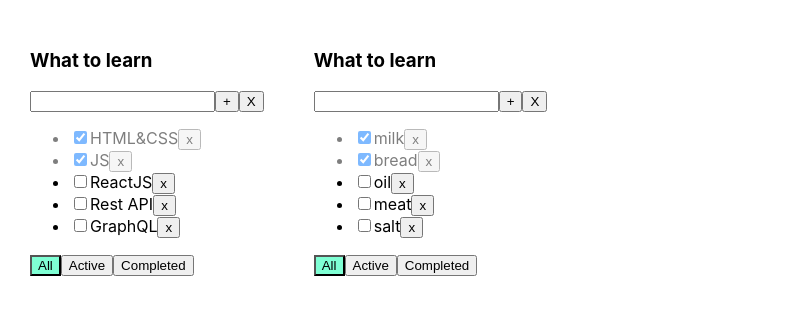
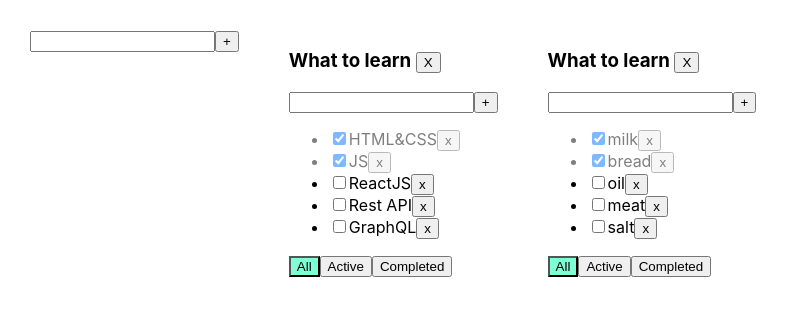
Before and after one commit to marodi-mykhailo/ToDoList-React, a React (Create React App) app: page / in a window 1280 px wide. Shown: the top 316 px of the page, without its empty margins (0-789 px from the left). Built offline with nearby package versions, Linux system fonts and the light colour scheme.

Commit message:
added AddTodoList functions

```diff
--- /dev/null
+++ b/src/AddItemForm.tsx
@@ -0,0 +1,45 @@
+import React, {ChangeEvent, KeyboardEvent, useState} from "react";
+
+type AddItemFormPropsType = {
+    addItem: (title: string) => void
+}
+
+function AddItemForm(props: AddItemFormPropsType) {
+    let [itemName, setItemName] = useState("")
+    let [error, setError] = useState<string | null>(null)
+
+    const onItemNameChanged = (e: ChangeEvent<HTMLInputElement>) => {
+        setItemName(e.currentTarget.value)
+        setError(null)
+    }
+    const onAddItemKeyPressed = (e: KeyboardEvent<HTMLInputElement>) => {
+        setError(null);
+        if (e.charCode === 13) {
+            addItem();
+        }
+    }
+
+    const addItem = () => {
+        if (itemName.trim()) {
+            props.addItem(itemName.trim());
+            setItemName("");
+        } else {
+            setError('Title is required');
+        }
+
+    }
+    return (
+        <div>
+            <input value={itemName}
+                   onChange={onItemNameChanged}
+                   onKeyPress={onAddItemKeyPressed}
+                   className={error ? 'error' : ''}
+            />
+            <button onClick={addItem}>+</button>
+            {error && <div className="error-message">{error}</div>}
+
+        </div>
+    )
+}
+
+export default AddItemForm;
--- a/src/App.tsx
+++ b/src/App.tsx
@@ -2,6 +2,7 @@
 import './App.css';
 import {TaskType, Todolist} from './Todolist';
 import {v1} from 'uuid';
+import AddItemForm from "./AddItemForm";
 
 export type FilterValuesType = "all" | "active" | "completed";
 
@@ -29,11 +30,24 @@
         setTasks({...tasksObj});
     }
     function removeTodoList(todoListId:string) {
-        setTodoLists(todolists.filter(t => t.id != todoListId))
+        setTodoLists(todolists.filter(t => t.id !== todoListId))
 
         delete tasksObj[todoListId]
 
         setTasks({...tasksObj})
+    }
+
+    function addTodoList(title:string) {
+        let newTodoListID = v1()
+        let newTodoList: TodoListType = {
+            id: newTodoListID,
+            title: title,
+            filter: "all"
+        };
+        setTodoLists([...todolists, newTodoList])
+        setTasks({
+            ...tasksObj, [newTodoListID]: []
+        })
     }
 
     function addTask(title: string, todoListId: string) {
@@ -98,6 +112,7 @@
 
     return (
         <div className="App">
+            <AddItemForm addItem={addTodoList}/>
             {todolists.map(tl => {
                 let allTodolistTasks = tasksObj[tl.id];
                 let tasksForTodolist = allTodolistTasks;
--- a/src/Todolist.tsx
+++ b/src/Todolist.tsx
@@ -1,5 +1,6 @@
 import React, {ChangeEvent, KeyboardEvent, useState} from 'react';
 import {FilterValuesType} from './App';
+import AddItemForm from "./AddItemForm";
 
 export type TaskType = {
     id: string
@@ -21,10 +22,10 @@
 
 export function Todolist(props: PropsType) {
 
-    let [title, setTitle] = useState("")
+   /* let [title, setTitle] = useState("")
 let [error, setError] = useState<string | null>(null)
     const addTask = () => {
-        if(title.trim() !== ''){
+        if(title.trim()){
             props.addTask(title.trim(), props.id);
             setTitle("");
         }else {
@@ -35,6 +36,7 @@
 
     const onChangeHandler = (e: ChangeEvent<HTMLInputElement>) => {
         setTitle(e.currentTarget.value)
+        setError(null)
     }
 
     const onKeyPressHandler = (e: KeyboardEvent<HTMLInputElement>) => {
@@ -42,7 +44,7 @@
         if (e.charCode === 13) {
             addTask();
         }
-    }
+    }*/
 
     const onAllClickHandler = () => props.changeFilter("all", props.id);
     const onActiveClickHandler = () => props.changeFilter("active", props.id);
@@ -50,19 +52,24 @@
     const removeTodoList = () =>{
         props.removeTodoList(props.id)
     }
+
+    const addTask=(title: string)=>{
+        props.addTask(title, props.id)
+    }
+
     return <div>
-        <h3>{props.title}</h3>
-        <div>
+        <h3>{props.title} <button onClick={removeTodoList}>X</button> </h3>
+        {/*<div>
             <input value={title}
-                   onChange={ onChangeHandler }
-                   onKeyPress={ onKeyPressHandler }
+                   onChange={onChangeHandler}
+                   onKeyPress={onKeyPressHandler}
                    className={error ? 'error' : ''}
             />
             <button onClick={addTask}>+</button>
-            <button onClick={removeTodoList}>X</button>
             {error && <div className="error-message">{error}</div>}
 
-        </div>
+        </div>*/}
+        <AddItemForm addItem={addTask}/>
         <ul>
             {
                 props.tasks.map(t => {
```
